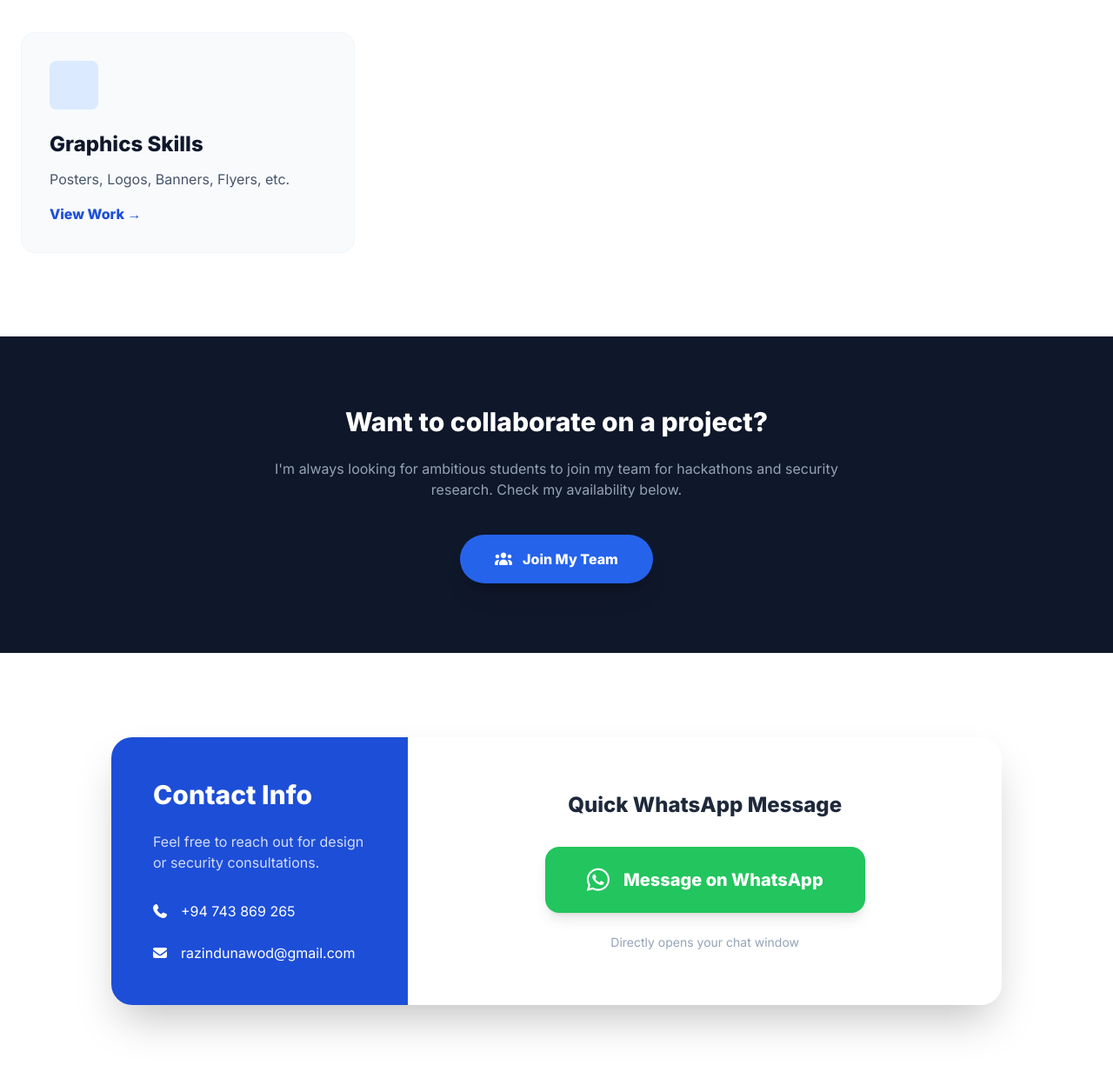
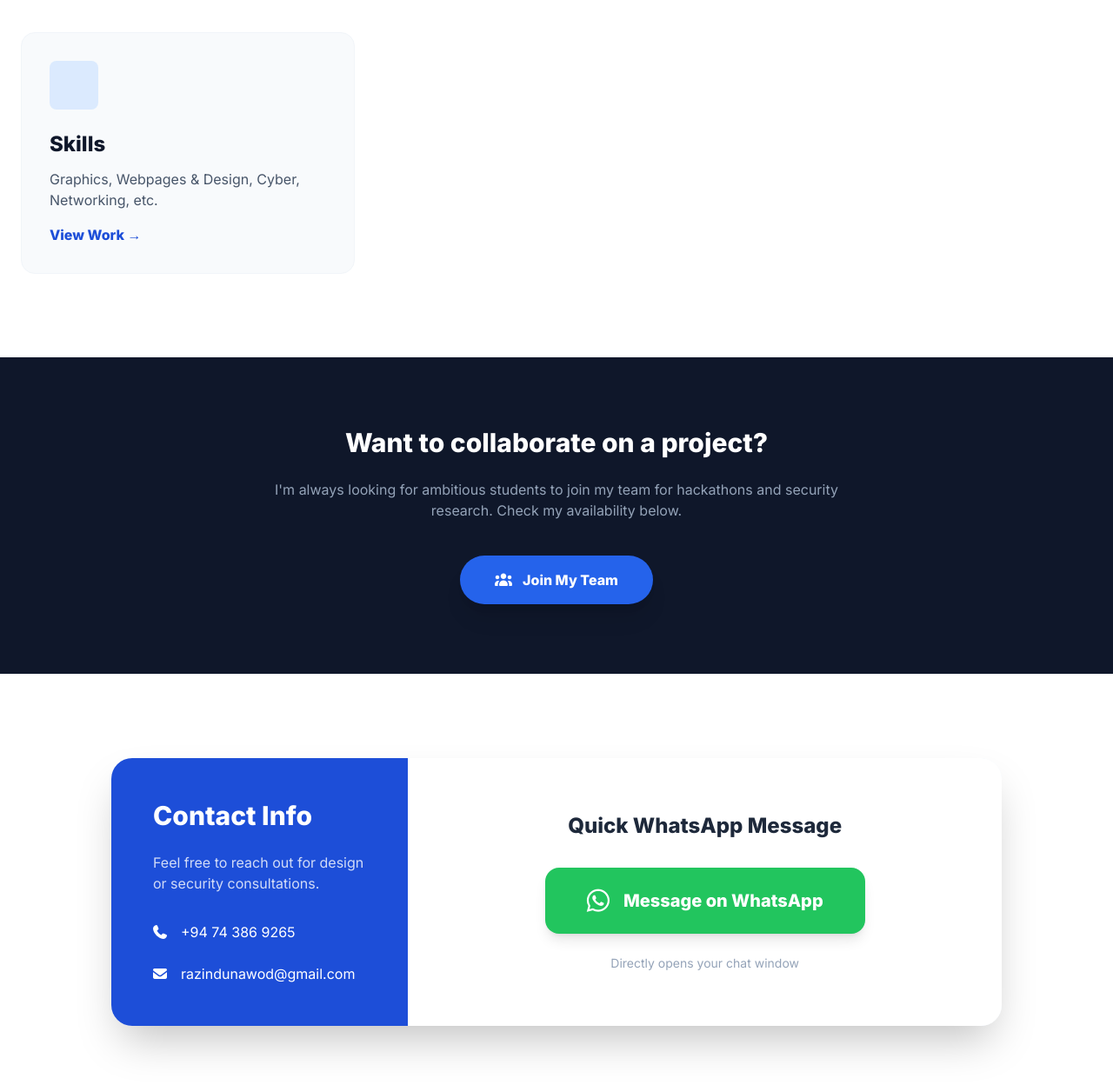
Before and after one commit to roky2k05/Selfpolio, a plain HTML site: page index.html in a window 1280 px wide. Shown: the part 1205-2453 px from the top of the page at 87% size. Drawn offline with nearby package versions, Linux system fonts and the light colour scheme; some icons are missing.

Commit message:
edit my code
edit simpel code

```diff
--- a/index.html
+++ b/index.html
@@ -128,8 +128,8 @@
                     <div class="w-14 h-14 bg-blue-100 rounded-lg flex items-center justify-center text-blue-700 mb-6">
                         <i class="fa-solid fa-presentation-screen"></i>
                     </div>
-                    <h3 class="text-2xl font-bold mb-3">Graphics Skills</h3>
-                    <p class="text-slate-600 mb-4">Posters, Logos, Banners, Flyers, etc.</p>
+                    <h3 class="text-2xl font-bold mb-3">Skills</h3>
+                    <p class="text-slate-600 mb-4">Graphics, Webpages & Design, Cyber, Networking, etc.</p>
                     <a href="Skill.html" class="text-blue-700 font-bold hover:underline">View Work →</a>
                 </div>
             </div>
@@ -156,7 +156,7 @@
                     <div class="space-y-6">
                         <div class="flex items-center space-x-4">
                             <i class="fas fa-phone"></i>
-                            <span>+94 743 869 265</span>
+                            <span>+94 74 386 9265</span>
                         </div>
                         <div class="flex items-center space-x-4">
                             <i class="fas fa-envelope"></i>
```
Also changed, not shown: cyber.html (+1 -1 lines), network.html (+1 -1 lines), web.html (+1 -1 lines).
